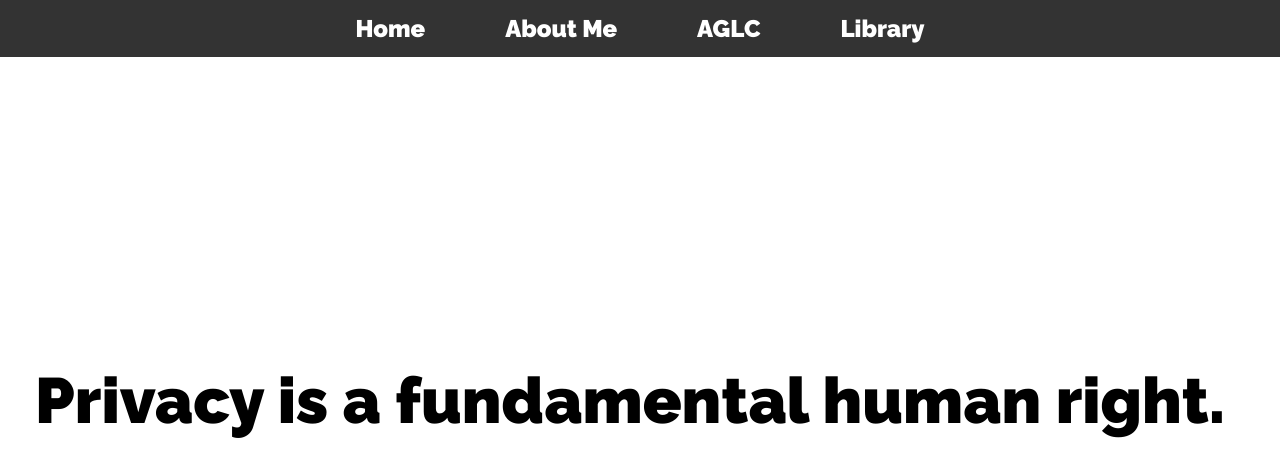
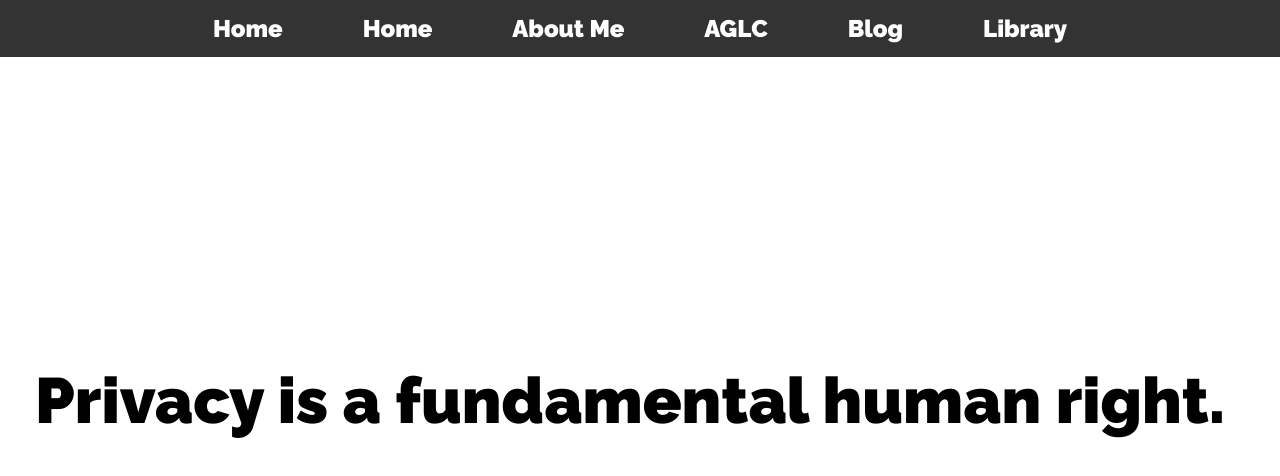
Before and after one commit to KaiWasabi/xPrivaxcy, a plain HTML site: page index.html in a window 1280 px wide. Drawn offline with Linux system fonts and the light colour scheme.

Commit message:
Note Link added

```diff
--- a/index.html
+++ b/index.html
@@ -12,8 +12,10 @@
   <nav>
     <ul>
 		<li><a href="#" id="homeLink">Home</a></li>
-		<li><a href="https://www.kaiwatanabe.com/about" target="_self">About Me</a></li>
-		<li><a href="https://www.kaiwatanabe.com/AGLC" target="_self">AGLC</a></li>
+    <li><a href="https://www.kaiwatanabe.com" target="_self">Home</a></li>
+    <li><a href="https://www.kaiwatanabe.com/about" target="_self">About Me</a></li>
+    <li><a href="https://www.kaiwatanabe.com/AGLC" target="_self">AGLC</a></li>
+    <li><a href="https://note.com/kaiwasabi" id="BlogLink">Blog</a></li>
     <li><a href="https://lib.kaiwatanabe.com" id="libraryLink">Library</a></li>
     </ul>
   </nav>
```
Also changed, not shown: AGLC/index.html (+1 -0 lines), about/index.html (+4 -3 lines).
